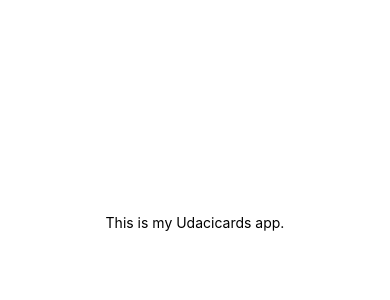
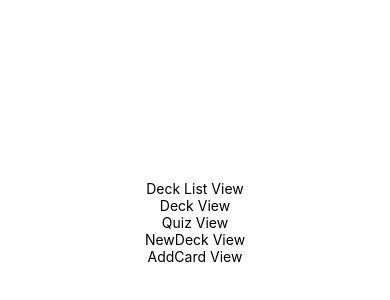
Before and after one commit to AlanMcClenaghan/mobile-flashcards, a React Native app: screen / in a window 390 px wide. Shown: the part 200-500 px from the top of the page. Built offline with nearby package versions, Linux system fonts and the light colour scheme.

Commit message:
Built the required views for the app

```diff
--- a/App.js
+++ b/App.js
@@ -1,11 +1,27 @@
 import React from 'react';
 import { StyleSheet, Text, View } from 'react-native';
 
+// import views and components
+import DeckList from './components/DeckList'
+import Deck from './components/Deck'
+import Quiz from './components/Quiz'
+import NewDeck from './components/NewDeck'
+import AddCard from './components/AddCard'
+
 export default class App extends React.Component {
+  // componentDidMount() {
+  //   console.log('Before')
+  //   debugger
+  //   console.log('After')
+  // }
   render() {
     return (
       <View style={styles.container}>
-        <Text>This is my Udacicards app.</Text>
+        <DeckList />
+        <Deck />
+        <Quiz />
+        <NewDeck />
+        <AddCard />
       </View>
     );
   }
--- /dev/null
+++ b/components/AddCard.js
@@ -0,0 +1,20 @@
+import React, { Component } from 'react'
+import { View, Text } from 'react-native'
+
+// New Question View
+// An option to enter in the question
+// An option to enter in the answer
+// An option to submit the new question
+
+class AddCard extends Component {
+  render() {
+    return (
+      <View>
+        <Text>AddCard View</Text>
+      </View>
+    )
+  }
+
+}
+
+export default AddCard
--- /dev/null
+++ b/components/Deck.js
@@ -0,0 +1,21 @@
+import React, { Component } from 'react'
+import { View, Text } from 'react-native'
+
+// Individual Deck View
+// displays the title of the Deck
+// displays the number of cards in the deck
+// displays an option to start a quiz on this specific deck
+// An option to add a new question to the deck
+
+class Deck extends Component {
+  render() {
+    return (
+      <View>
+        <Text>Deck View</Text>
+      </View>
+    )
+  }
+
+}
+
+export default Deck
--- /dev/null
+++ b/components/DeckList.js
@@ -0,0 +1,19 @@
+import React, { Component } from 'react'
+import { View, Text } from 'react-native'
+
+// Deck List View (Default View)
+// displays the title of each Deck
+// displays the number of cards in each deck
+
+class DeckList extends Component {
+  render() {
+    return (
+      <View>
+        <Text>Deck List View</Text>
+      </View>
+    )
+  }
+
+}
+
+export default DeckList
--- /dev/null
+++ b/components/NewDeck.js
@@ -0,0 +1,19 @@
+import React, { Component } from 'react'
+import { View, Text } from 'react-native'
+
+// New Deck View
+// An option to enter in the title for the new deck
+// An option to submit the new deck title
+
+class NewDeck extends Component {
+  render() {
+    return (
+      <View>
+        <Text>NewDeck View</Text>
+      </View>
+    )
+  }
+
+}
+
+export default NewDeck
--- /dev/null
+++ b/components/Quiz.js
@@ -0,0 +1,23 @@
+import React, { Component } from 'react'
+import { View, Text } from 'react-native'
+
+// Quiz View
+// displays a card question
+// an option to view the answer (flips the card)
+// a "Correct" button
+// an "Incorrect" button
+// the number of cards left in the quiz
+// Displays the percentage correct once the quiz is complete
+
+class Quiz extends Component {
+  render() {
+    return (
+      <View>
+        <Text>Quiz View</Text>
+      </View>
+    )
+  }
+
+}
+
+export default Quiz
```
Also changed, not shown: 1 other file (tests, documents, lock files or other folders).
